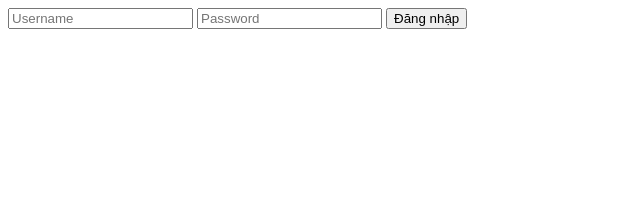
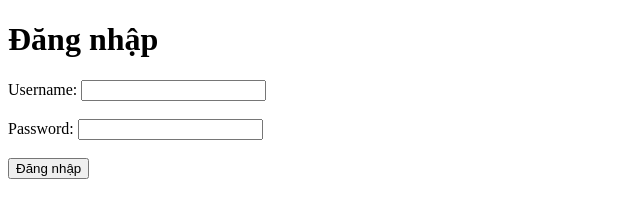
Before and after one commit to qthaizzza/vlu-qe-walking-skeleton, a plain HTML site: page index.html in a window 1280 px wide. Shown: the whole page, without its empty margins (0-640 px from the left). Drawn offline with Linux system fonts and the light colour scheme.

Commit message:
Update index.html

```diff
--- a/index.html
+++ b/index.html
@@ -2,12 +2,23 @@
 <html lang="vi">
 <head>
   <meta charset="UTF-8">
+  <meta name="viewport" content="width=device-width, initial-scale=1.0">
   <title>Đăng nhập</title>
 </head>
 <body>
+  <h1>Đăng nhập</h1>
+
   <form id="loginForm">
-    <input id="username" type="text" placeholder="Username" required>
-    <input id="password" type="password" placeholder="Password" required>
+    <label for="username">Username:</label>
+    <input id="username" type="text" required>
+
+    <br><br>
+
+    <label for="password">Password:</label>
+    <input id="password" type="password" required>
+
+    <br><br>
+
     <button type="submit">Đăng nhập</button>
   </form>
 
```
